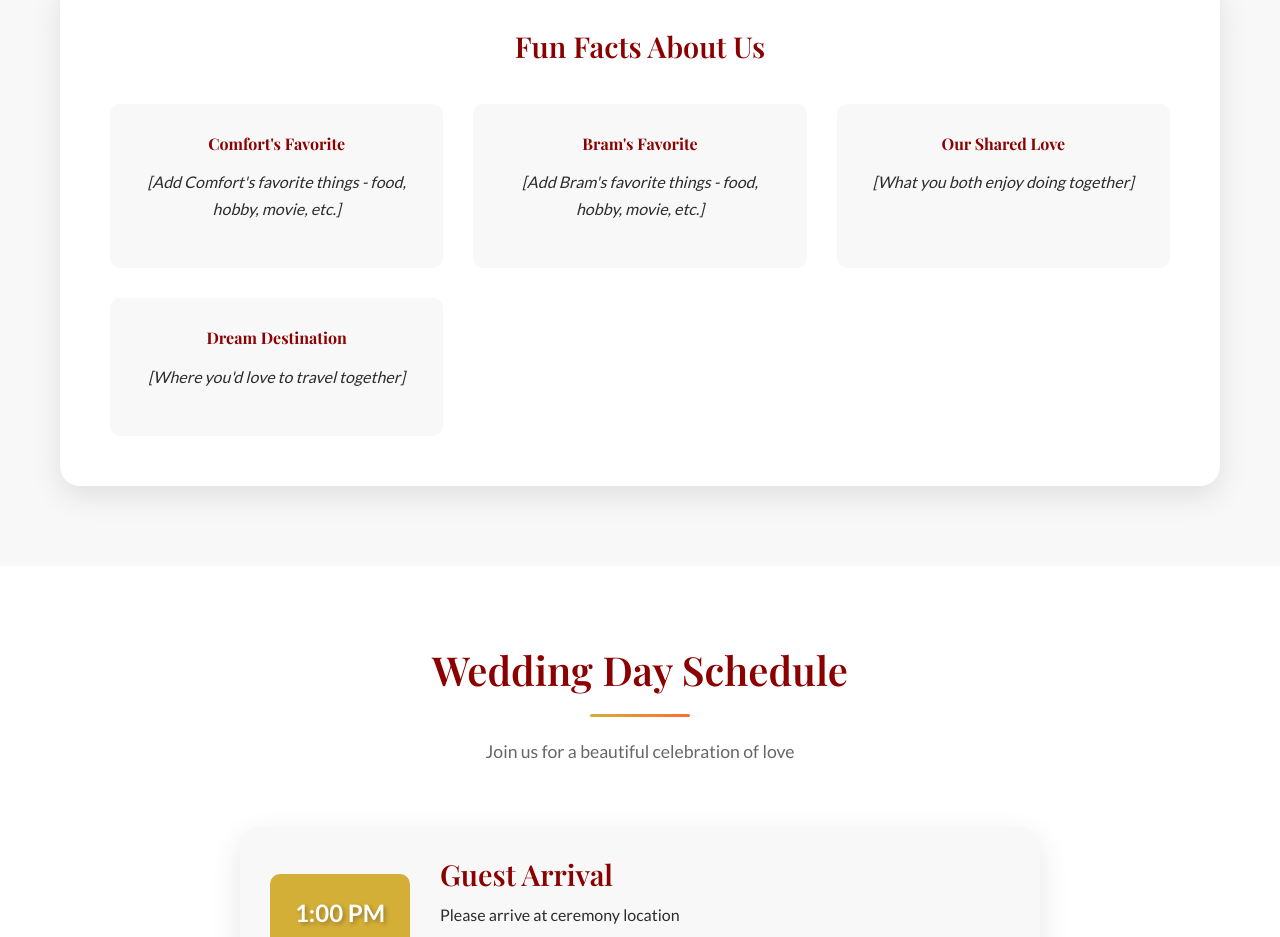
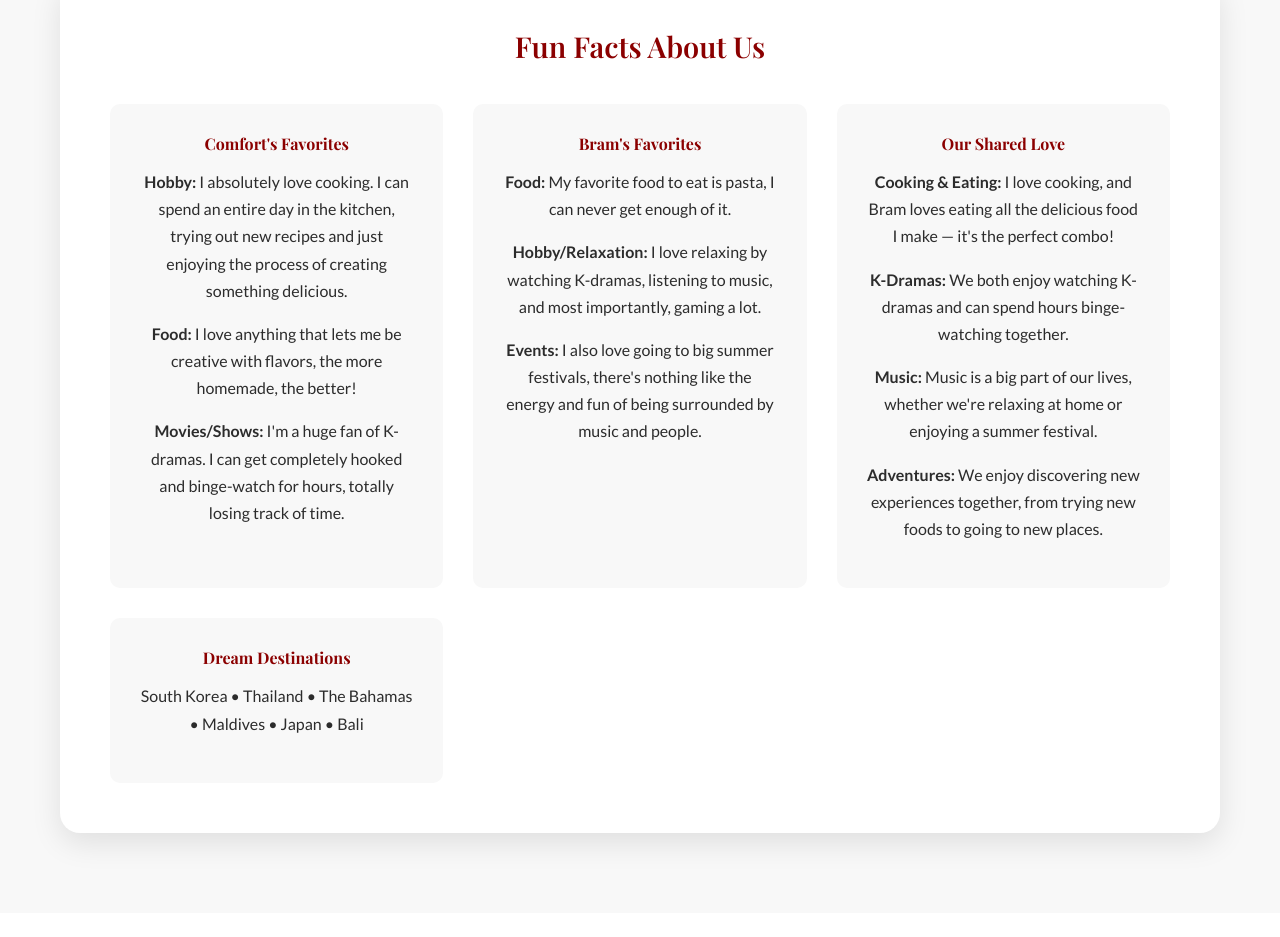
Before and after one commit to olucodehub/comfort-bram, a plain HTML site: page index.html in a window 1280 px wide. Shown: the part 2240-3177 px from the top of the page. Drawn offline with nearby package versions, Linux system fonts and the light colour scheme.

Commit message:
Update index.html

```diff
--- a/index.html
+++ b/index.html
@@ -215,20 +215,27 @@
                     <h3>Fun Facts About Us</h3>
                     <div class="facts-grid">
                         <div class="fact-item">
-                            <h4>Comfort's Favorite</h4>
-                            <p><em>[Add Comfort's favorite things - food, hobby, movie, etc.]</em></p>
+                            <h4>Comfort's Favorites</h4>
+                            <p><strong>Hobby:</strong> I absolutely love cooking. I can spend an entire day in the kitchen, trying out new recipes and just enjoying the process of creating something delicious.</p>
+                            <p><strong>Food:</strong> I love anything that lets me be creative with flavors, the more homemade, the better!</p>
+                            <p><strong>Movies/Shows:</strong> I'm a huge fan of K-dramas. I can get completely hooked and binge-watch for hours, totally losing track of time.</p>
                         </div>
                         <div class="fact-item">
-                            <h4>Bram's Favorite</h4>
-                            <p><em>[Add Bram's favorite things - food, hobby, movie, etc.]</em></p>
+                            <h4>Bram's Favorites</h4>
+                            <p><strong>Food:</strong> My favorite food to eat is pasta, I can never get enough of it.</p>
+                            <p><strong>Hobby/Relaxation:</strong> I love relaxing by watching K-dramas, listening to music, and most importantly, gaming a lot.</p>
+                            <p><strong>Events:</strong> I also love going to big summer festivals, there's nothing like the energy and fun of being surrounded by music and people.</p>
                         </div>
                         <div class="fact-item">
                             <h4>Our Shared Love</h4>
-                            <p><em>[What you both enjoy doing together]</em></p>
+                            <p><strong>Cooking & Eating:</strong> I love cooking, and Bram loves eating all the delicious food I make — it's the perfect combo!</p>
+                            <p><strong>K-Dramas:</strong> We both enjoy watching K-dramas and can spend hours binge-watching together.</p>
+                            <p><strong>Music:</strong> Music is a big part of our lives, whether we're relaxing at home or enjoying a summer festival.</p>
+                            <p><strong>Adventures:</strong> We enjoy discovering new experiences together, from trying new foods to going to new places.</p>
                         </div>
                         <div class="fact-item">
-                            <h4>Dream Destination</h4>
-                            <p><em>[Where you'd love to travel together]</em></p>
+                            <h4>Dream Destinations</h4>
+                            <p>South Korea • Thailand • The Bahamas • Maldives • Japan • Bali</p>
                         </div>
                     </div>
                 </div>
```
